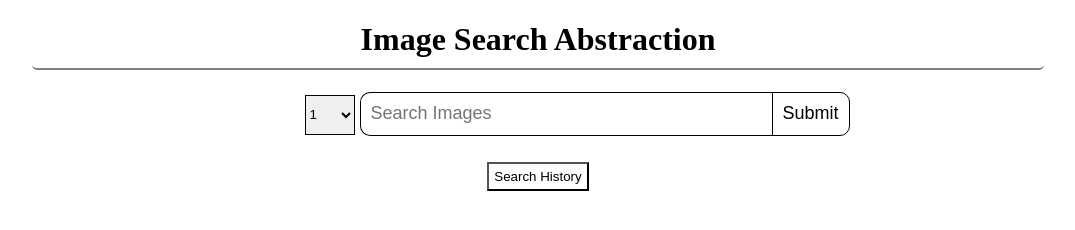
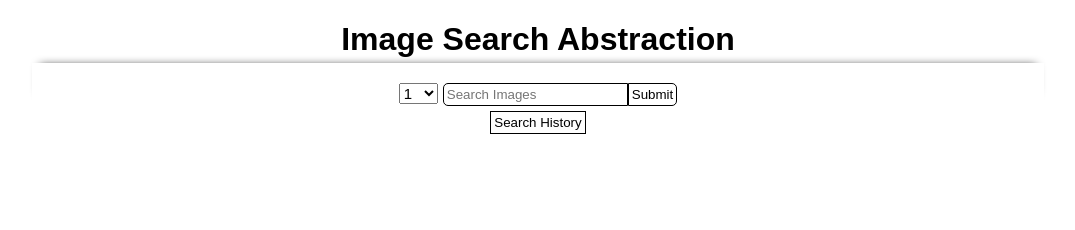
Before and after one commit to MarcoHinojosa-ISB/backend-practice-4-fcc, a website: page views/index.html in a window 1280 px wide. Shown: the whole page, without its empty margins (102-1177 px from the left). Drawn offline with nearby package versions, Linux system fonts and the light colour scheme; files that its build step writes are made by us from their sources.

Commit message:
🎐🚟 Updated with Glitch

```diff
--- a/public/client.js
+++ b/public/client.js
@@ -7,7 +7,7 @@
 $(document).ready(function(){
 
   $('form').on('submit', function(e){
-    let qString = $("#srch").val().trim();
+    let qString = $("#search-bar").val().trim();
     let offset = $("#num").val();
 
     window.location.href += 'search/'+qString+'?offset='+offset;
@@ -15,8 +15,8 @@ $(document).ready(function(){
     e.preventDefault()
   })
 
+
   $('#history').on('click', function(e){
     window.location.href += 'history';
   })
-
 });
--- a/public/style.css
+++ b/public/style.css
@@ -11,58 +11,42 @@
 }
 
 h1{
-  padding-bottom: 10px;
-  border-bottom: 2px solid gray;
-  border-radius: 5px;
+  font-family: Arial, Helvetica, sans-serif;
+  margin-bottom: 5px;
 }
 form{
-  position: relative;
-  height: 40px;
-  width: 100%;
-  margin-bottom: 30px;
-
+  padding-top: 20px;
+  box-shadow: 0px -5px 10px -8px black;
+  font-size: 0px;
 }
 form select{
-  height: 100%;
-  width: 50px;
+  margin-right: 5px;
+  font-size: 15px;
+}
+form input[type="text"]{
+  padding: 3px;
   border: 1px solid black;
+  border-radius: 5px 0px 0px 5px;
+}
+form input[type="submit"]{
+  padding: 3px;
+  border: 1px solid black;
+  border-radius: 0px 5px 5px 0px;
 
+  background-color: white;
 }
-form input{
-  font-size: 18px;
-  background-color: white;
-  border: 1px solid black;
-  height: 100%;
-}
-#srch{
-  position: relative;
-  width: 400px;
-  left: 1px;
-  padding-left: 10px;
-  border-right: none;
-  border-radius: 10px 0px 0px 10px;
-}
-#submit{
-  height: 100%;
-  position: absolute;
-  padding-left: 10px;
-  padding-right: 10px;
-  border-radius: 0px 10px 10px 0px;
-
-  box-sizing: content-box;
-    -webkit-box-sizing: content-box;
-    -moz-box-sizing: content-box;
-}
-#history{
-  padding: 5px;
-  background-color: #ffffff;
-}
-form input:focus{
-  outline: none;
-}
-#submit:hover, #history:hover{
+form input[type="submit"]:hover{
+  cursor: pointer;
   background-color: #f9f9f9;
 }
-#submit:focus, #history:focus{
-  background-color: #f5f5f5;
+
+#history{
+  margin-top: 5px;
+  padding: 3px;
+  border: 1px solid black;
+  background-color: #fefefe;
 }
+#history:hover{
+  cursor: pointer;
+  background-color: #f9f9f9;
+}
--- a/views/index.html
+++ b/views/index.html
@@ -17,7 +17,7 @@
   <body>
     <div id="container">
       <h1> Image Search Abstraction </h1>
-      <form >
+      <form>
         <select id="num" >
           <option value="1" selected>1</option>
           <option value="2">2</option>
@@ -30,12 +30,10 @@
           <option value="9">9</option>
           <option value="10">10</option>
         </select>
-        <input id="srch" placeholder="Search Images"/>
-        <input id="submit" type="submit" />
+        <input type="text" id="search-bar" placeholder="Search Images" />
+        <input type="submit" />
       </form>
-      <button id="history">
-        Search History
-      </button>
+      <button id="history">Search History</button>
     </div>
   </body>
   <script src="https://code.jquery.com/jquery-2.2.1.min.js"
```
Also changed, not shown: README.md.
